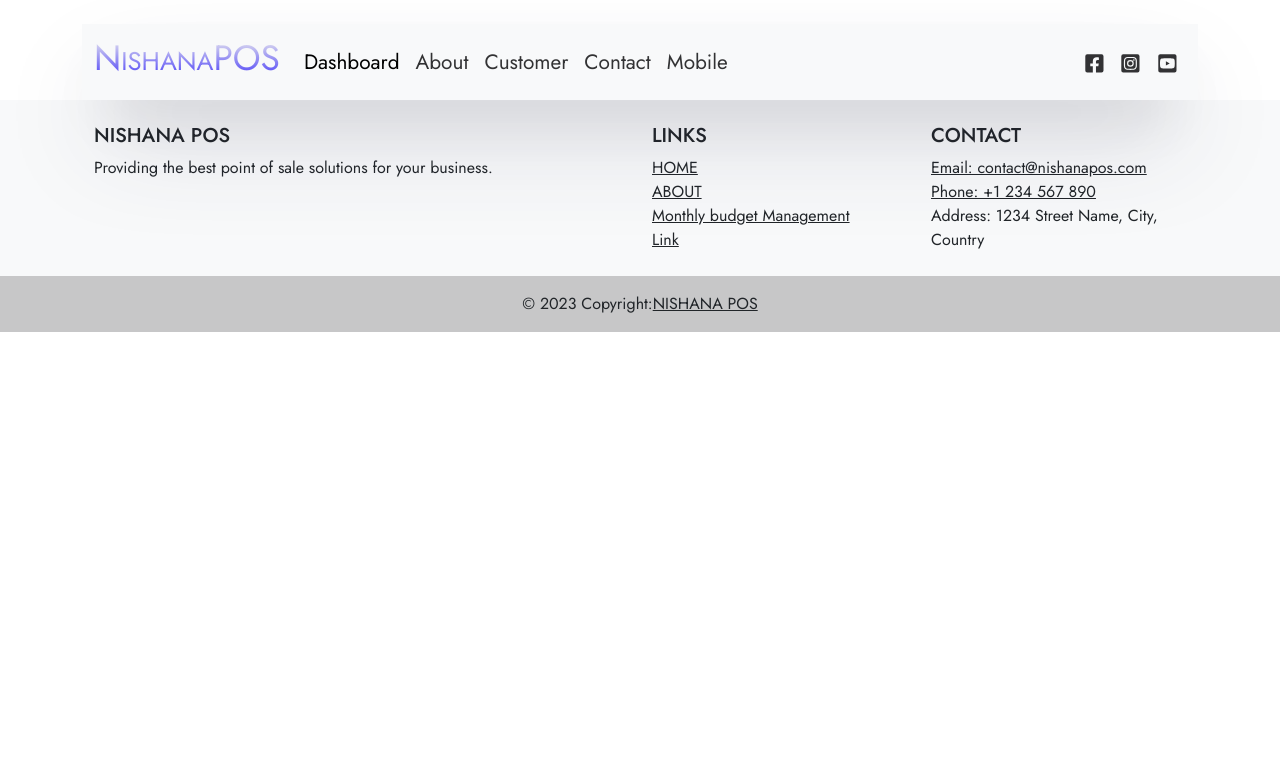
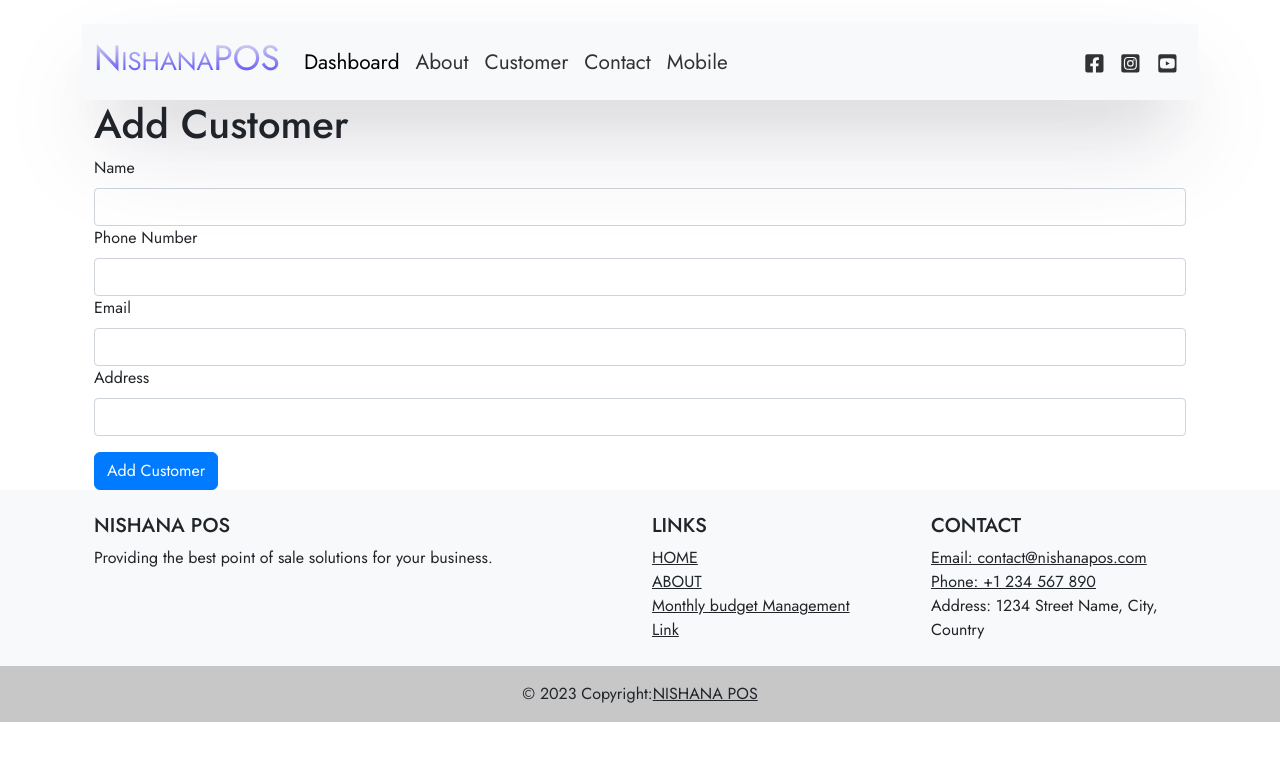
Before and after one commit to jitendra977/pos-frontend-vite, a React (Vite) app: page /add-customer in a window 1280 px wide. Shown: the top 760 px of the page. Built offline with nearby package versions, Linux system fonts and the light colour scheme.

Commit message:
wed jun 26 2024

```diff
--- a/src/App.jsx
+++ b/src/App.jsx
@@ -1,3 +1,4 @@
+// eslint-disable-next-line no-unused-vars
 import React from 'react';
 import { BrowserRouter as Router, Routes, Route } from 'react-router-dom';
 import 'bootstrap/dist/css/bootstrap.min.css';
@@ -8,10 +9,12 @@ import BarMenu from './pages/Bar-Menu';
 import Menus from './pages/menu/menu';
 import MobileDashboard from './pages/MobileDash';
 import Other from './pages/Other';
-import Customer from './pages/Customer';
+import Customer from './pages/customer/Customer';
+import AddCustomer from './pages/customer/AddCustomer';
 import Contact from './pages/Contact';
 import Header from './components/Header';
 import Footer from './components/Footer';
+import AddMenuItem from './pages/menu/AddMenuItem';
 function App() {
   return (
 
@@ -22,9 +25,11 @@ function App() {
           <Route exact path="/" element={<Dashboard />} />
           <Route exact path="/mobile-home" element={<MobileDashboard />} />
           <Route exact path="/table" element={<Table />} />
+          <Route exact path="/bar-menu" element={<BarMenu />} />
           <Route exact path="/menu" element={<Menus />} />
+          <Route exact path="/addMenuItem" element={<AddMenuItem />} />
           <Route exact path="/other" element={<Other />} />
-          <Route exact path="/bar-menu" element={<BarMenu />} />
+          <Route exact path="/add-customer" element={<AddCustomer />} />
           <Route exact path="/about" element={<About/>} />
           <Route exact path="/contact" element={<Contact/>} />
           <Route exact path="/customer" element={<Customer/>} />
--- a/src/components/Header.jsx
+++ b/src/components/Header.jsx
@@ -1,3 +1,4 @@
+// eslint-disable-next-line no-unused-vars
 import React, { useState } from "react";
 import { NavLink } from "react-router-dom";
 import { GiHamburgerMenu } from "react-icons/gi";
--- /dev/null
+++ b/src/pages/customer/AddCustomer.jsx
@@ -0,0 +1,99 @@
+import React, { useState } from 'react';
+import { Form, Button, Container, Alert } from 'react-bootstrap';
+
+const AddCustomer = () => {
+  const initialCustomerState = {
+    name: '',
+    phone_number: '',
+    email: '',
+    address: ''
+  };
+
+  const [customer, setCustomer] = useState(initialCustomerState);
+  const [message, setMessage] = useState(null);
+
+  const handleChange = (e) => {
+    const { name, value } = e.target;
+    setCustomer({ ...customer, [name]: value });
+  };
+
+  const handleSubmit = async (e) => {
+    e.preventDefault();
+    try {
+      const response = await fetch("http://localhost:8080/customer/", {
+        method: 'POST',
+        headers: {
+          'Content-Type': 'application/json',
+        },
+        body: JSON.stringify(customer),
+      });
+
+      if (!response.ok) {
+        throw new Error(`Failed to add customer. Status: ${response.status}`);
+      }
+
+      setMessage('Customer added successfully!');
+      setCustomer(initialCustomerState); // Clear form fields
+    } catch (error) {
+      setMessage(`Error adding customer: ${error.message}`);
+    }
+  };
+
+  return (
+    <Container>
+      <h1>Add Customer</h1>
+      {message && <Alert variant={message.includes('successfully') ? 'success' : 'danger'}>{message}</Alert>}
+      <Form onSubmit={handleSubmit}>
+        <Form.Group controlId="formName">
+          <Form.Label>Name</Form.Label>
+          <Form.Control
+            type="text"
+            name="name"
+            value={customer.name}
+            onChange={handleChange}
+            required
+          />
+        </Form.Group>
+
+        <Form.Group controlId="formPhoneNumber">
+          <Form.Label>Phone Number</Form.Label>
+          <Form.Control
+            type="text"
+            name="phone_number"
+            value={customer.phone_number}
+            onChange={handleChange}
+            required
+          />
+        </Form.Group>
+
+        <Form.Group controlId="formEmail">
+          <Form.Label>Email</Form.Label>
+          <Form.Control
+            type="email"
+            name="email"
+            value={customer.email}
+            onChange={handleChange}
+            required
+          />
+        </Form.Group>
+
+        <Form.Group controlId="formAddress">
+          <Form.Label>Address</Form.Label>
+          <Form.Control
+            type="text"
+            name="address"
+            value={customer.address}
+            onChange={handleChange}
+            required
+          />
+        </Form.Group>
+
+        <Button variant="primary" type="submit" className="mt-3">
+          Add Customer
+        </Button>
+      </Form>
+    </Container>
+  );
+};
+
+export default AddCustomer;
--- a/src/pages/Customer.jsx
+++ b/src/pages/customer/Customer.jsx
@@ -1,7 +1,8 @@
 import React, { useState, useEffect } from 'react';
 import { Table, Button, Form, Row, Col } from 'react-bootstrap';
+import { NavLink } from 'react-router-dom';
 
-const Customer = () => {
+const Customers = () => {
   const [customers, setCustomers] = useState([]);
   const [searchTerm, setSearchTerm] = useState('');
 
@@ -22,13 +23,8 @@ const Customer = () => {
     }
   };
 
-  const confirmDelete = (id) => {
+  const confirmDelete = async (id) => {
     if (window.confirm("Are you sure you want to delete this customer?")) {
-      deleteCustomer(id);
-    }
-  };
-
-  const deleteCustomer = async (id) => {
       try {
         const response = await fetch(`http://localhost:8080/customer/${id}`, {
           method: 'DELETE',
@@ -40,21 +36,10 @@ const Customer = () => {
       } catch (error) {
         console.error("Error deleting customer:", error);
       }
+    }
   };
 
-  // Dummy data to display when actual data is being fetched
-  const dummyData = [
-    { id: 1, name: 'John Doe', phone_number: '1234567890', email: 'john@example.com', address: '123 Main Street' },
-    { id: 2, name: 'Jane Smith', phone_number: '9876543210', email: 'jane@example.com', address: '456 Elm Street' },
-    { id: 3, name: 'Michael Johnson', phone_number: '5551234567', email: 'michael@example.com', address: '789 Oak Avenue' },
-    { id: 4, name: 'Emily Davis', phone_number: '3219876543', email: 'emily@example.com', address: '321 Pine Road' },
-    { id: 5, name: 'Robert Brown', phone_number: '1112223333', email: 'robert@example.com', address: '555 Cedar Lane' }
-  ];
-
-  // Use dummy data if customers array is empty (initial state or while fetching)
-  const displayCustomers = customers.length > 0 ? customers : dummyData;
-
-  const filteredCustomers = displayCustomers.filter(customer =>
+  const filteredCustomers = customers.filter(customer =>
     customer.name.toLowerCase().includes(searchTerm.toLowerCase()) ||
     customer.phone_number.includes(searchTerm) ||
     customer.email.toLowerCase().includes(searchTerm.toLowerCase()) ||
@@ -66,10 +51,10 @@ const Customer = () => {
       <h1>Customer Management</h1>
       <Row className="mb-4">
         <Col>
-          <Button variant="primary" onClick={() => alert('Add Customer')}>Add Customer</Button>
+          <Button as={NavLink} to="/add-customer" variant="primary">Add Customer</Button>
         </Col>
         <Col>
-          <Form.Select aria-label="Filter Customer">
+          <Form.Select aria-label="Filter Item">
             <option value="">Filter by...</option>
             <option value="name">Name</option>
             <option value="phone">Phone Number</option>
@@ -80,7 +65,7 @@ const Customer = () => {
         <Col>
           <Form.Control
             type="text"
-            placeholder="Search Customer"
+            placeholder="Search Item"
             value={searchTerm}
             onChange={(e) => setSearchTerm(e.target.value)}
           />
@@ -125,4 +110,4 @@ const Customer = () => {
   );
 };
 
-export default Customer;
+export default Customers;
--- /dev/null
+++ b/src/pages/menu/AddMenuItem.jsx
@@ -0,0 +1,136 @@
+import React, { useState, useEffect } from 'react';
+import { Form, Button, Container, Alert } from 'react-bootstrap';
+
+const AddMenuItem = () => {
+  const initialMenuItemState = {
+    name: '',
+    description: '',
+    price: '',
+    categoryId: ''
+  };
+
+  const [menuItem, setMenuItem] = useState(initialMenuItemState);
+  const [message, setMessage] = useState(null);
+  const [categories, setCategories] = useState([]);
+
+  const handleChange = (e) => {
+    const { name, value } = e.target;
+    setMenuItem({ ...menuItem, [name]: value });
+  };
+
+  const fetchCategory = async () => {
+    try {
+      const response = await fetch("http://localhost:8080/menu/category", {
+        method: 'GET',
+        headers: {
+          'Content-Type': 'application/json'
+        }
+      });
+
+      if (!response.ok) {
+        throw new Error(`Failed to fetch category`);
+      }
+
+      const data = await response.json();
+      console.log('Fetched categories:', data); // Debugging: Log the fetched categories
+      setCategories(data); // Store fetched categories
+    } catch (error) {
+      console.error("Error fetching category:", error);
+    }
+  }
+
+  useEffect(() => {
+    fetchCategory();
+  }, []);
+
+  const handleSubmit = async (e) => {
+    e.preventDefault();
+    try {
+      const response = await fetch("http://localhost:8080/menu/", {
+        method: 'POST',
+        headers: {
+          'Content-Type': 'application/json',
+        },
+        body: JSON.stringify(menuItem),
+      });
+
+      if (!response.ok) {
+        throw new Error(`Failed to add menu item. Status: ${response.status}`);
+      }
+
+      setMessage('Menu Item added successfully!');
+      setMenuItem(initialMenuItemState); // Clear form fields
+    } catch (error) {
+      setMessage(`Error adding menu item: ${error.message}`);
+    }
+  };
+
+  return (
+    <Container>
+      <h1>Add Menu Item</h1>
+      {message && <Alert variant={message.includes('successfully') ? 'success' : 'danger'}>{message}</Alert>}
+      <Form onSubmit={handleSubmit}>
+        <Form.Group controlId="formName">
+          <Form.Label>Name</Form.Label>
+          <Form.Control
+            type="text"
+            name="name"
+            value={menuItem.name}
+            onChange={handleChange}
+            required
+          />
+        </Form.Group>
+
+        <Form.Group controlId="formDescription">
+          <Form.Label>Description</Form.Label>
+          <Form.Control
+            type="text"
+            name="description"
+            value={menuItem.description}
+            onChange={handleChange}
+            required
+          />
+        </Form.Group>
+
+        <Form.Group controlId="formPrice">
+          <Form.Label>Price</Form.Label>
+          <Form.Control
+            type="text"
+            name="price"
+            value={menuItem.price}
+            onChange={handleChange}
+            required
+          />
+        </Form.Group>
+
+        <Form.Group controlId="formCategory">
+          <Form.Label>Category</Form.Label>
+          <Form.Control
+            as="select"
+            name="categoryId"
+            value={menuItem.categoryId}
+            onChange={handleChange}
+            required
+          >
+            <option value="">Select Category</option>
+            {categories.length > 0 ? (
+              categories.map((category) => (
+                <option key={category.id} value={category.id}>
+                  {category.name}
+                </option>
+              ))
+            ) : (
+              <option disabled>Loading categories...</option>
+            )}
+          </Form.Control>
+        </Form.Group>
+
+        <Button variant="primary" type="submit" className="mt-3">
+          Add Menu Item
+        </Button>
+      </Form>
+    </Container>
+  );
+};
+
+export default AddMenuItem;
```
Also changed, not shown: src/pages/menu/menu.jsx (+31 -17 lines). Lines whose indentation alone changed are shown as unchanged.
